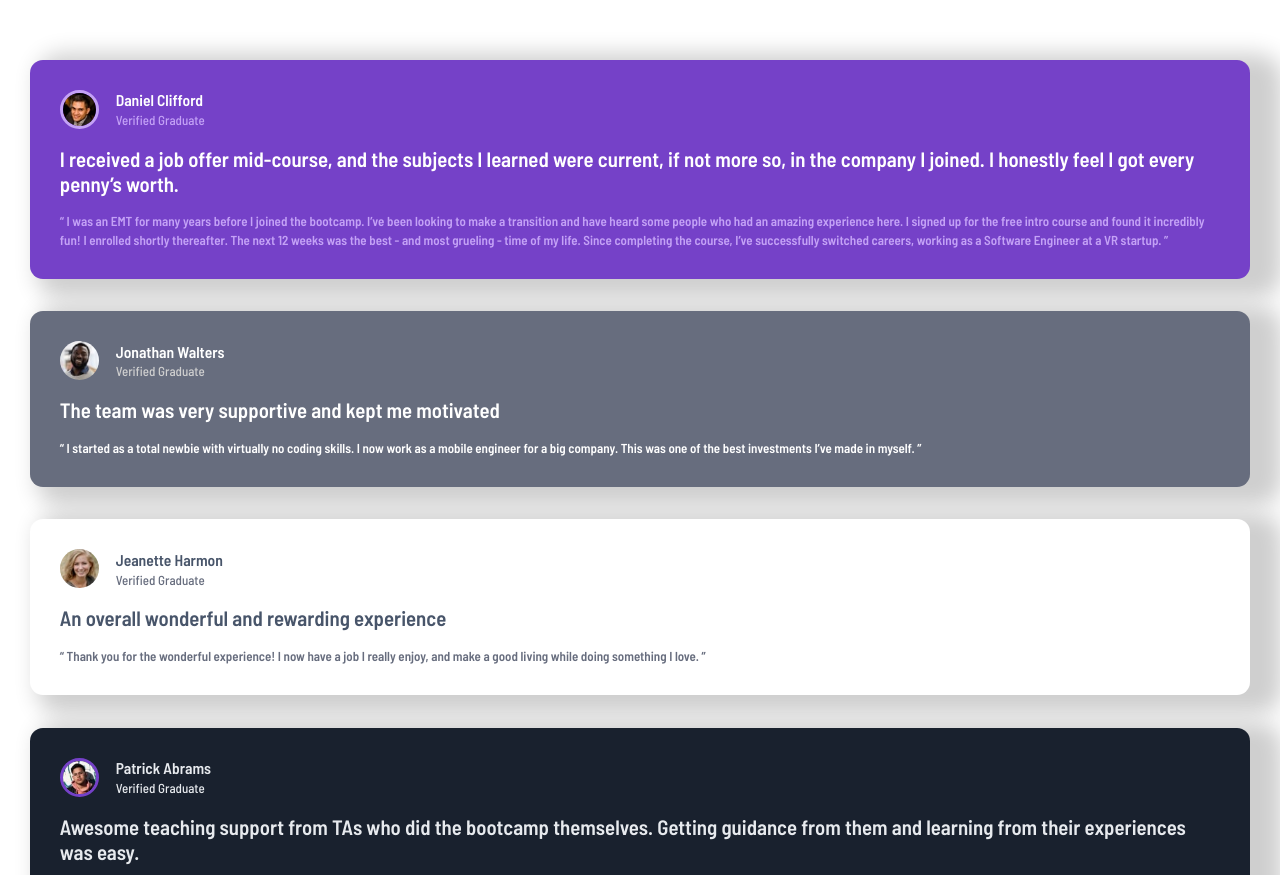
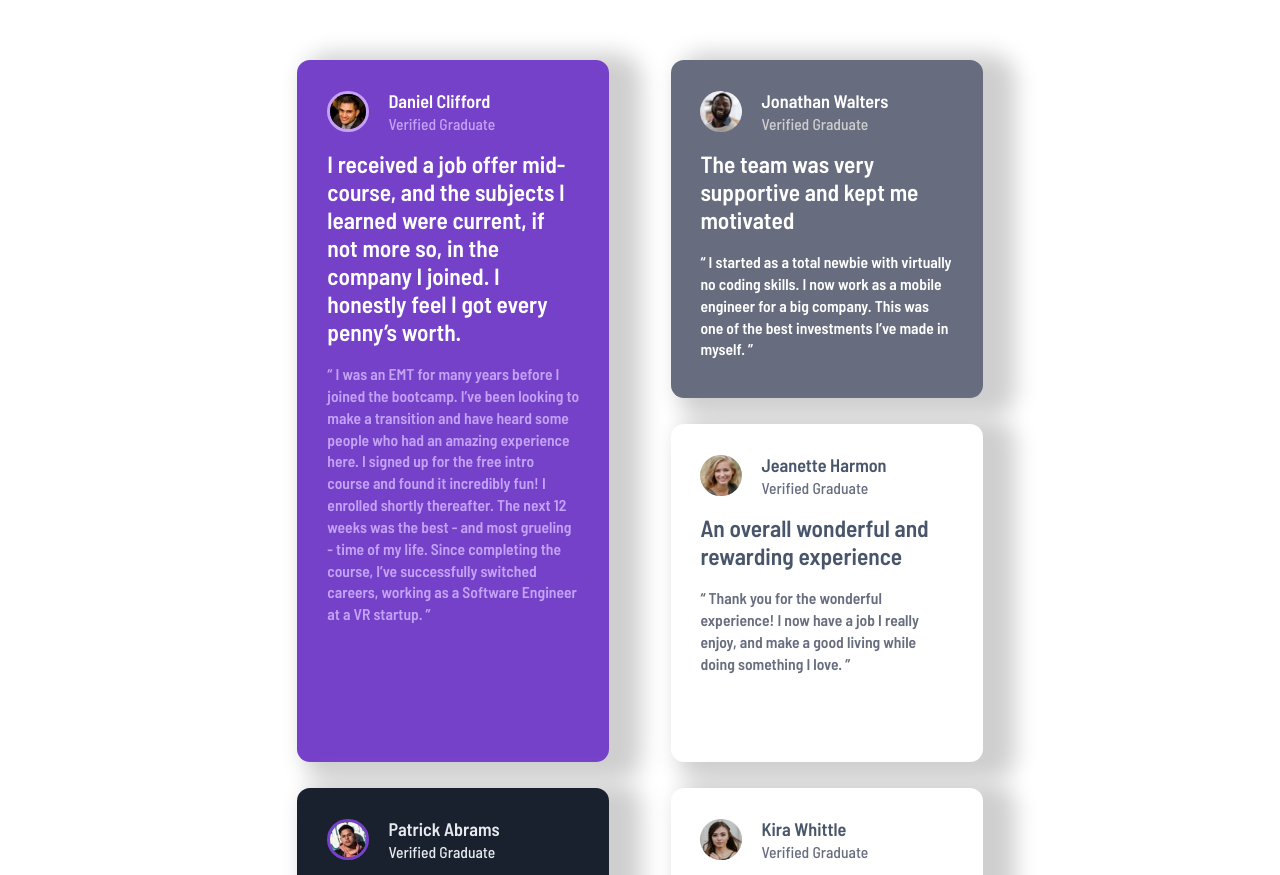
Before and after one commit to Johng117/testimonials-grid-section, a plain HTML site: page index.html in a window 1280 px wide. Shown: the top 875 px of the page. Drawn offline with Linux system fonts and the light colour scheme.

Commit message:
updates to styles.css, added grid layout and beginning to include media queries for breakpoints

```diff
--- a/styles.css
+++ b/styles.css
@@ -124,4 +124,85 @@ img {
   }
 }
 
-/* TODO  box shadow for each section */
+@media only screen and (min-width: 600px) {
+
+  .daniel,
+  .jonathan,
+  .jeanette,
+  .patrick,
+  .kira {
+    width: 42rem;
+    margin: 0 auto 2.5rem auto;
+  }
+}
+
+@media only screen and (min-width: 768px) {
+  .main-container {
+    display: grid;
+    grid-template-columns: 1fr 1fr;
+    grid-template-rows: repeat(4, 26rem);
+    gap: 2rem;
+    width: 60rem;
+    margin: 0 auto;
+  }
+
+  img {
+    height: 3.2rem;
+    width: 3.2rem;
+  }
+  .daniel,
+  .jonathan,
+  .jeanette,
+  .patrick,
+  .kira {
+    width: 24rem;
+    margin-bottom: 0;
+
+    & .content-primary {
+      font-size: 1.8rem;
+    }
+
+    & .content-secondary {
+      font-size: 1.2rem;
+    }
+  }
+
+  .jeanette,
+  .jonathan {
+    height: 26rem;
+  }
+
+  .daniel {
+    grid-column-start: 1;
+    grid-column-end: 2;
+    grid-row-start: 1;
+    grid-row-end: 3;
+  }
+
+  .patrick {
+    grid-column-start: 1;
+    grid-column-end: 2;
+    grid-row-start: 3;
+    grid-row-end: 5;
+  }
+  .kira {
+    grid-column-start: 2;
+    grid-column-end: 3;
+    grid-row-start: 3;
+    grid-row-end: 5;
+  }
+
+  .title-image-container {
+    & .name-status-container {
+      margin-left: 1.5rem;
+
+      & h1 {
+        font-size: 1.4rem;
+      }
+
+      & h2 {
+        font-size: 1.2rem;
+      }
+    }
+  }
+}
```
